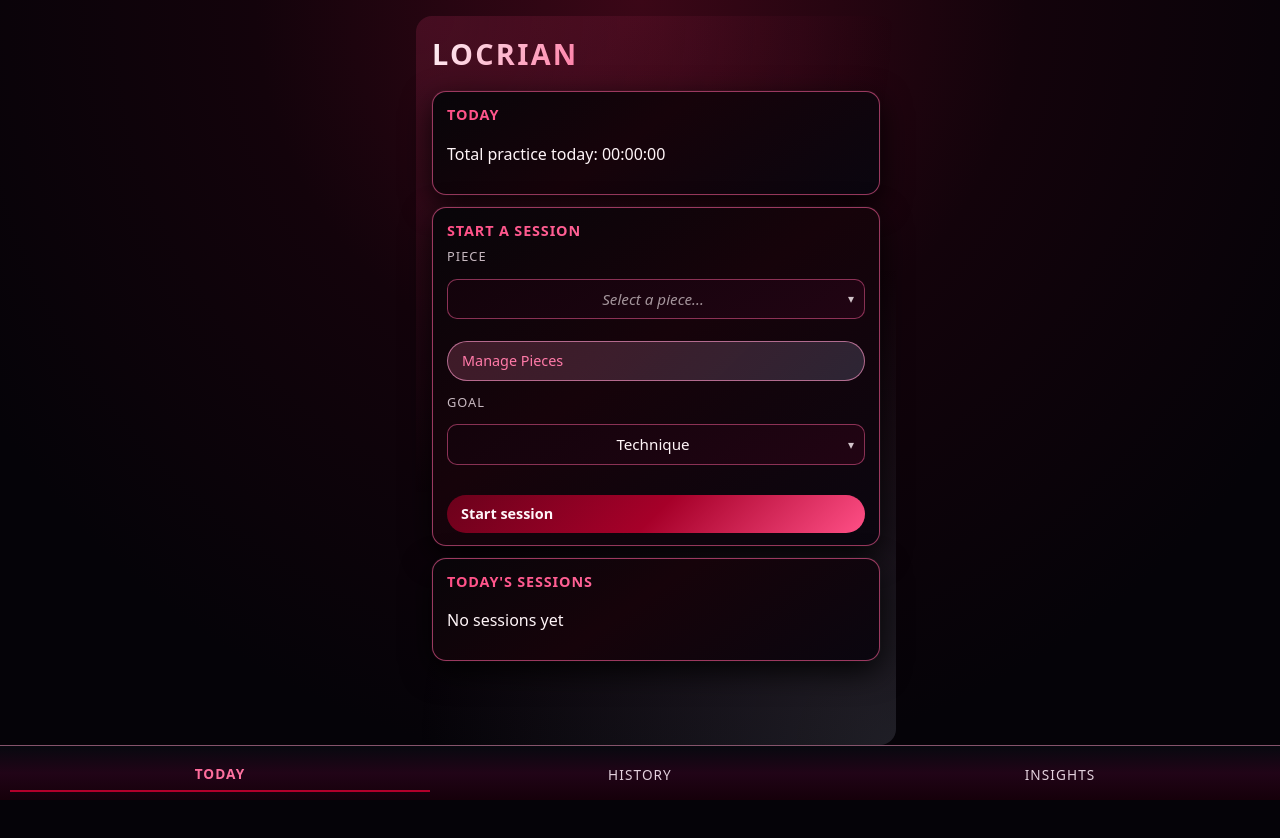
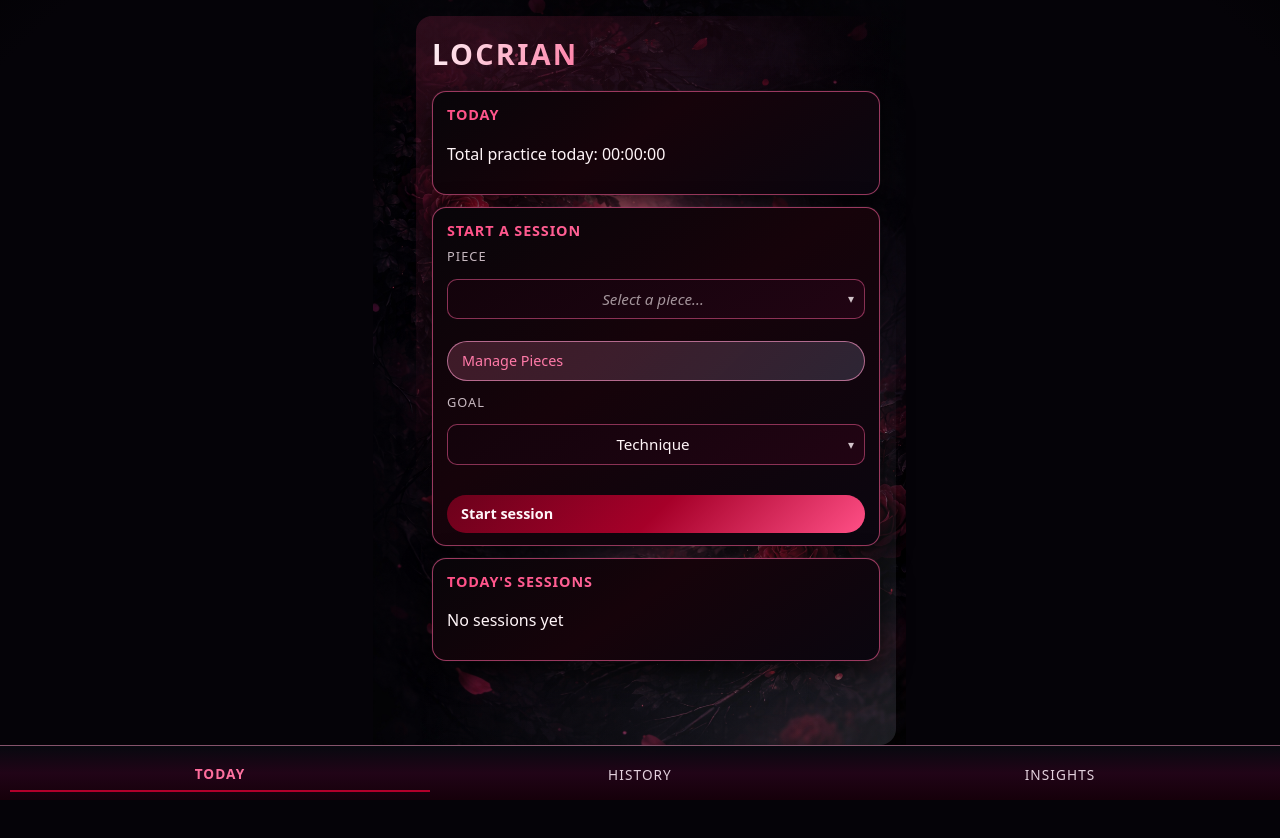
Before and after one commit to JaddotWuzHere/Locrian, a React (Vite) app: page / in a window 1280 px wide. Shown: the top 838 px of the page. Built offline with nearby package versions, Linux system fonts and the light colour scheme.

Commit message:
Added bg

```diff
--- a/src/App.css
+++ b/src/App.css
@@ -53,17 +53,40 @@ body {
   margin: 0;
   font-family: system-ui, -apple-system, BlinkMacSystemFont, "SF Pro Text",
     "Segoe UI", sans-serif;
-  background:
-    radial-gradient(circle at top, #3b0717 0%, #13030b 35%, #050308 70%),
-    radial-gradient(circle at bottom, #05060b 0%, #050308 55%, #000000 100%);
+
   color: #fff5f8;
+  background-color: #050308;
+
+  background-image:
+    radial-gradient(
+      circle at center,
+
+      rgba(5, 3, 8, 0) 45%,
+      rgba(5, 3, 8, 0.4) 60%,
+      rgba(5, 3, 8, 0.75) 75%,
+      #000000 90%
+    ),
+    url("/roses_bg.png");
+
+
+  background-repeat: no-repeat, no-repeat;
+  background-position: top center, top center;
+  background-attachment: fixed, fixed;
+
+  background-size:
+    150% 150%,
+    auto 100vh;
 }
+
+
 
 .app-root {
   min-height: 100vh;
   display: flex;
   flex-direction: column;
+  align-items: center;
 }
+
 
 .app-shell {
   max-width: 480px;
```
Also changed, not shown: public/roses_bg.png (added).
